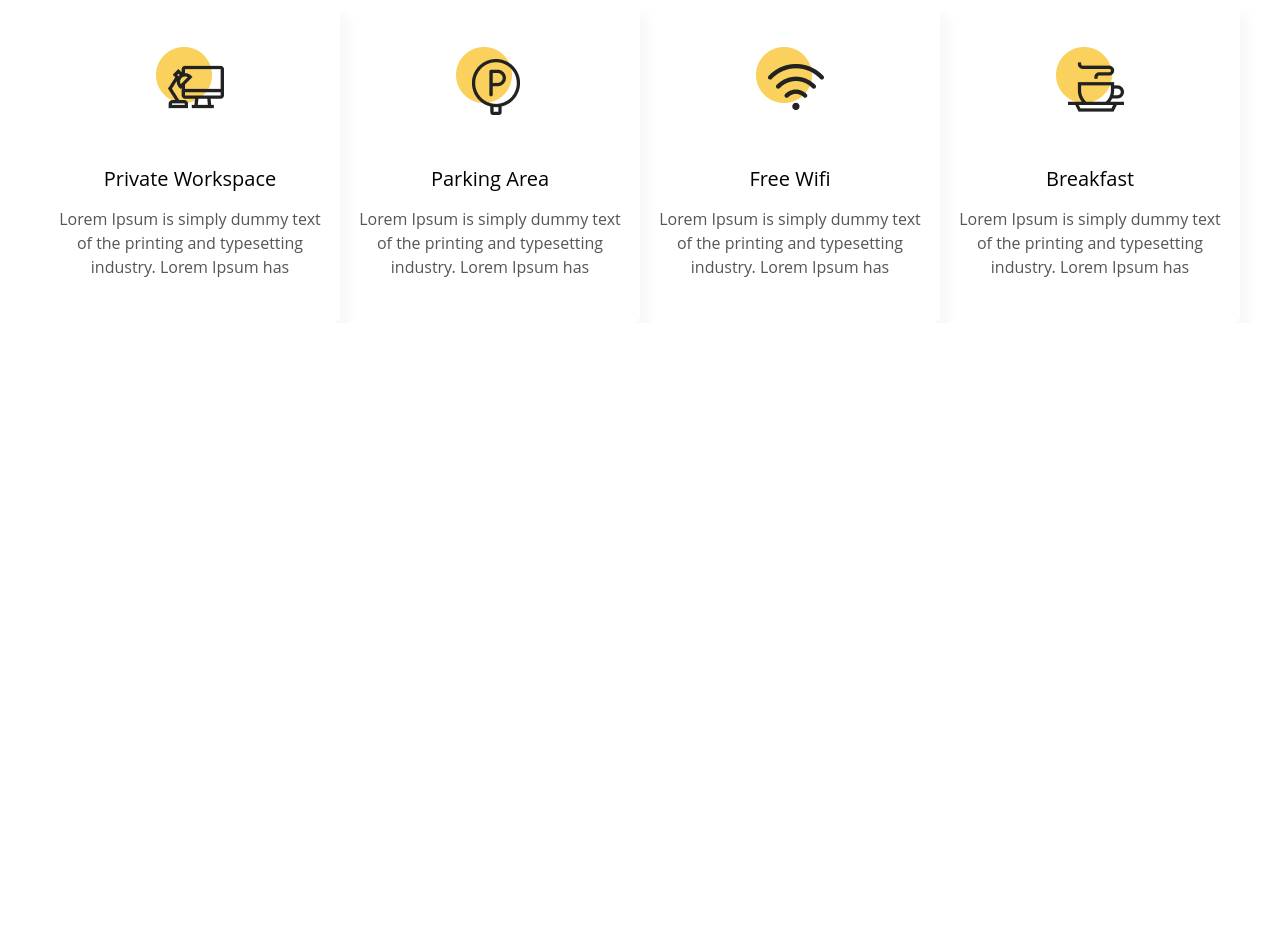
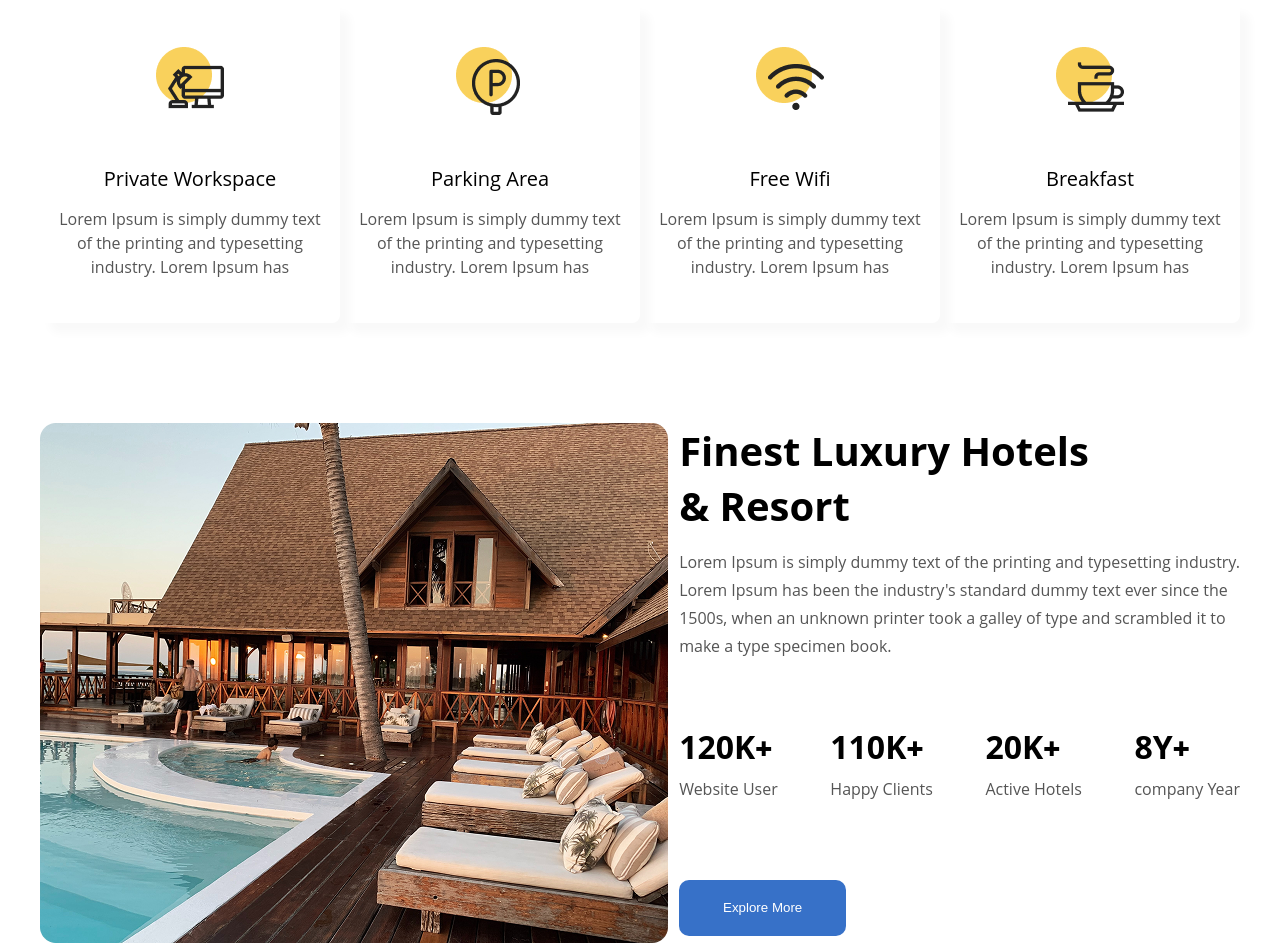
Before and after one commit to BoBo1168/homework2, a plain HTML site: page index.html in a window 1280 px wide. Shown: the part 1211-2154 px from the top of the page. Before the commit the page ends 1534 px from the top, so only its background shows below. Drawn offline with Linux system fonts and the light colour scheme.

Commit message:
Qismi 4ra bud kadm

```diff
--- a/index.html
+++ b/index.html
@@ -77,6 +77,34 @@
         </div>
     </div>
 
+    <div class="q5">
+        <img src="./Rectangle 847.png" alt="">
+        <div class="zq5">
+            <h3 style="font-size: 40px;">Finest Luxury Hotels <br>& Resort</h3>
+            <p style="font-size: 16px; line-height: 28px; color: #555555; margin-top: 15px;">Lorem Ipsum is simply dummy text of the printing and typesetting industry. <br> Lorem Ipsum has been the industry's standard dummy text ever since the <br> 1500s, when an unknown printer took a galley of type and scrambled it to <br> make a type specimen book.</p>
+            <div style="display: flex; justify-content: space-between;">
+                <div style="margin-top: 65px;">
+                <h1>120K<b style="font-size: 30px; font-weight: 900;">+</b></h1>
+                <p style="color: #555555; margin-top: 10px;">Website User</p>
+            </div>
+                <div style="margin-top: 65px;">
+                <h1>110K<b style="font-size: 30px; font-weight: 900;">+</b></h1>
+                <p style="color: #555555; margin-top: 10px;">Happy Clients </p>
+            </div>
+                <div style="margin-top: 65px;">
+                <h1>20K<b style="font-size: 30px; font-weight: 900;">+</b></h1>
+                <p style="color: #555555; margin-top: 10px;">Active Hotels</p>
+            </div>
+                <div style="margin-top: 65px;">
+                <h1>8Y<b style="font-size: 30px; font-weight: 900;">+</b></h1>
+                <p style="color: #555555; margin-top: 10px;">company Year</p>
+            </div>
+            </div>
+
+            <button style="width: 167px; height: 56px; background-color: #3771C8; color: white; border-radius: 10px; border: none; margin-top: 80px; cursor: pointer;">Explore More</button>
+        </div>
+    </div>
+
 
 
 
--- a/style.css
+++ b/style.css
@@ -58,3 +58,8 @@
     justify-content: center;
     align-items: center;
 }
+.q5{
+    display: flex;
+    justify-content: space-between;
+    margin-top: 100px;
+}
```
Also changed, not shown: Rectangle 847.png (added).
